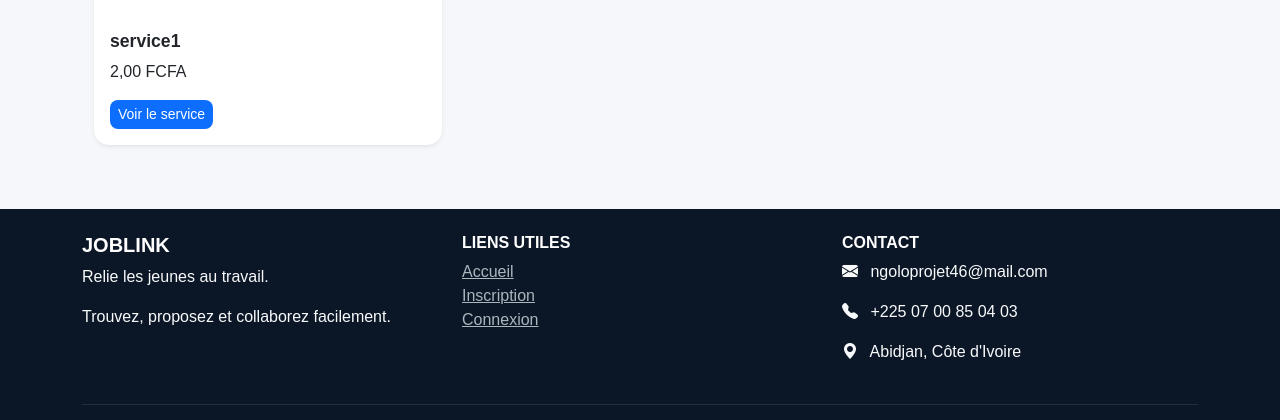
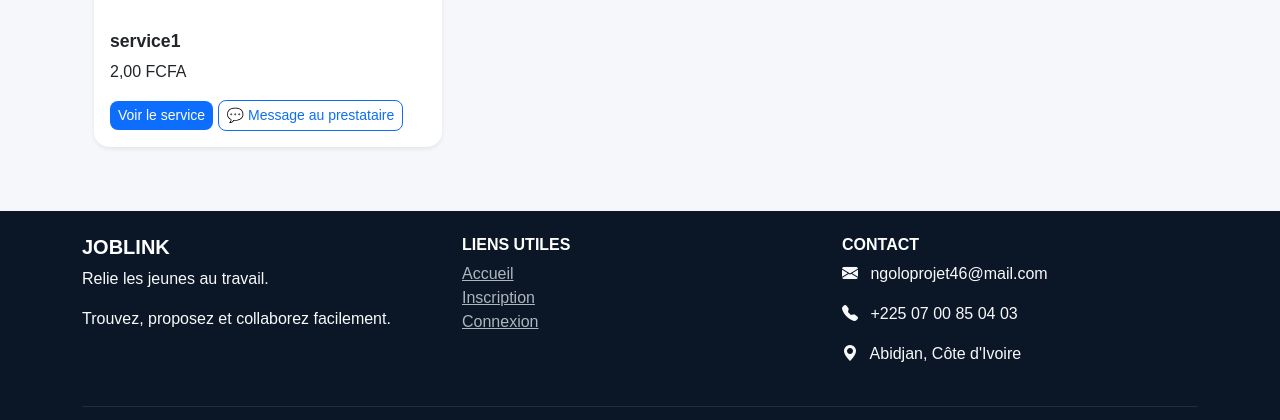
Before and after one commit to ngoloprojet46-collab/joblink, a Django app: page /boutique/1/ in a window 1280 px wide. Shown: the part 576-996 px from the top of the page. Run offline with Django 4.2, Linux system fonts and the light colour scheme; data comes from the database, SQL or seed files in the repository; both versions use the stored data as it was after the commit.

Commit message:
Ajouter les modifications avant de pousser sur Render

```diff
--- a/core/templates/core/detail_boutique.html
+++ b/core/templates/core/detail_boutique.html
@@ -28,6 +28,9 @@
             <h5 class="card-title">{{ service.titre }}</h5>
             <p class="card-text">{{ service.prix }} FCFA</p>
             <a href="{% url 'service_detail' service.id %}" class="btn btn-primary btn-sm">Voir le service</a>
+            <a href="{% url 'envoyer_message' service.id %}" class="btn btn-sm btn-outline-primary">
+                💬 Message au prestataire
+            </a>
           </div>
         </div>
       </div>
--- a/core/templates/core/home.html
+++ b/core/templates/core/home.html
@@ -218,6 +218,9 @@
                                 <a href="{% url 'service_detail' service.pk %}" class="btn btn-outline-primary btn-sm">
                                     Voir plus
                                 </a>
+                                <a href="{% url 'envoyer_message' service.id %}" class="btn btn-sm btn-outline-primary">
+                                    💬 Message au prestataire
+                                </a>
                             {% else %}
                                 <p class="text-muted fst-italic">Connectez-vous pour voir plus de détails</p>
                                 <a href="{% url 'login' %}" class="btn btn-primary btn-sm">Connexion</a>
--- a/core/templates/core/partials/service_card.html
+++ b/core/templates/core/partials/service_card.html
@@ -32,6 +32,9 @@
             <a href="{% url 'service_detail' service.pk %}" class="btn btn-outline-primary btn-sm">
                 Voir plus
             </a>
+            <a href="{% url 'envoyer_message' service.id %}" class="btn btn-sm btn-outline-primary">
+                💬 Message au prestataire
+            </a>
         </div>
 
         <div class="card-footer text-muted small">
--- a/core/templates/core/services.html
+++ b/core/templates/core/services.html
@@ -17,6 +17,7 @@
           <a href="{% url 'service_detail' service.pk %}" class="btn btn-outline-primary btn-sm mt-2">
             Voir les détails
           </a>
+
         </div>
         <div class="card-footer text-muted small">
           Publié le {{ service.date_publication|date:"d/m/Y à H:i" }}
--- a/core/templates/dashboard_prestataire.html
+++ b/core/templates/dashboard_prestataire.html
@@ -30,6 +30,9 @@
 
                         <a href="{% url 'add_service' %}" class="btn btn-primary btn-sm">
                             <i class="bi bi-plus-circle me-1"></i> Publier un service
+                        </a>
+                        <a href="{% url 'boite_messages_prestataire' %}" class="btn btn-outline-primary btn-sm">
+                            <i class="bi bi-chat-dots me-1"></i> Boîte de messages
                         </a>
                     </div>
 
--- a/core/urls.py
+++ b/core/urls.py
@@ -13,6 +13,28 @@ from .views import (
 
 
 urlpatterns = [
+
+
+
+    path('demandeur/boite-messages/', views.boite_messages_demandeur, name='boite_messages_demandeur'),
+    path(
+    'demandeur/conversation/<int:service_id>/<int:prestataire_id>/',
+    views.conversation_demandeur,
+    name='conversation_demandeur'
+),
+
+    path('message/supprimer/<int:message_id>/',
+     views.supprimer_message,
+     name='supprimer_message'),
+
+    path('prestataire/messages/', views.boite_messages_prestataire, name='boite_messages_prestataire'),
+    path('prestataire/messages/<int:message_id>/', views.conversation_prestataire, name='conversation_prestataire'),
+    path('prestataire/messages/<int:message_id>/repondre/', views.repondre_message_prestataire, name='repondre_message_prestataire'),
+    path('prestataire/messages/<int:message_id>/supprimer/', views.supprimer_message_prestataire, name='supprimer_message_prestataire'),
+
+
+    path('service/<int:service_id>/message/', views.envoyer_message, name='envoyer_message'),
+    path('message/<int:message_id>/repondre/', views.repondre_message, name='repondre_message'),
 
     path('reset-password/', views.reset_password, name='reset_password'),
 
--- a/core/views.py
+++ b/core/views.py
@@ -710,3 +710,274 @@ def reset_password(request):
             return redirect('reset_password')
 
     return render(request, 'core/reset_password.html')
+
+
+from django.shortcuts import render, redirect, get_object_or_404
+from django.contrib.auth.decorators import login_required
+from django.contrib import messages
+from .models import Service, Commande, Message, Prestataire, Demandeur, Notification
+from django.db.models import Q
+
+
+# --------------------------
+# ⿡ Envoyer un message (Demandeur → Prestataire)
+# --------------------------
+@login_required
+def envoyer_message(request, service_id):
+    service = get_object_or_404(Service, id=service_id)
+    demandeur = getattr(request.user, 'demandeur', None)
+    if not demandeur:
+        messages.error(request, "Seuls les demandeurs peuvent envoyer un message.")
+        return redirect('home')
+
+    prestataire_user = service.prestataire.user
+
+    if request.method == 'POST':
+        content = request.POST.get('content')
+        if content:
+            Message.objects.create(
+                service=service,
+                sender_user=request.user,
+                receiver_user=prestataire_user,
+                content=content
+            )
+
+            # Notification pour le prestataire
+            Notification.objects.create(
+                user=prestataire_user,
+                prestataire=service.prestataire,
+                message=f"Nouveau message de {request.user.username} concernant « {service.titre} »"
+            )
+
+            messages.success(request, "Message envoyé au prestataire ✅")
+            return redirect('service_list')
+        else:
+            messages.error(request, "Le message ne peut pas être vide.")
+
+    return render(request, 'message/envoyer_message.html', {'service': service})
+
+# --------------------------
+# ⿢ Répondre à un message (Prestataire → Demandeur)
+# --------------------------
+@login_required
+def repondre_message(request, message_id):
+    message = get_object_or_404(Message, id=message_id)
+
+    # Vérification : seul le prestataire concerné peut répondre
+    if message.receiver_user != request.user:
+        messages.error(request, "Action non autorisée.")
+        return redirect('tableau_prestataire')
+
+    prestataire = message.receiver_user.prestataire
+
+    if request.method == 'POST':
+        content = request.POST.get('content')
+        if content:
+            # Création du message de réponse
+            Message.objects.create(
+                service=message.service,
+                sender_user=request.user,
+                receiver_user=message.sender_user,
+                content=content
+            )
+
+            # Notification pour le demandeur
+            Notification.objects.create(
+                user=message.sender_user,
+                prestataire=prestataire,
+                message=f"Réponse du prestataire {request.user.username} sur « {message.service.titre} »"
+            )
+
+            messages.success(request, "Réponse envoyée ✅")
+            return redirect('tableau_prestataire')
+        else:
+            messages.error(request, "Le message ne peut pas être vide.")
+
+    # Récupérer toute la conversation entre ces deux utilisateurs pour ce service
+    conversation = Message.objects.filter(
+    Q(service=message.service) & (
+        Q(sender_user=request.user, receiver_user=message.sender_user) |
+        Q(sender_user=message.sender_user, receiver_user=request.user)
+    )
+).order_by('date_sent')
+
+    return render(request, 'message/repondre_message.html', {
+        'conversation': conversation,
+        'service': message.service,
+        'demandeur': message.sender_user
+    })
+
+
+
+@login_required
+def boite_messages_prestataire(request):
+    prestataire = getattr(request.user, 'prestataire', None)
+    if not prestataire:
+        messages.error(request, "Vous devez être prestataire pour accéder à la messagerie.")
+        return redirect('home')
+
+    messages_reçus = Message.objects.filter(
+        service__prestataire=prestataire,
+        receiver_user=request.user
+    ).order_by('-date_sent')
+
+    context = {
+        'messages_reçus': messages_reçus
+    }
+    return render(request, 'message/boite_messages_prestataire.html', context)
+
+def repondre_message_prestataire(request, message_id):
+    message = get_object_or_404(Message, id=message_id)
+
+    if message.service.prestataire.user != request.user:
+        messages.error(request, "Action non autorisée.")
+        return redirect('boite_messages_prestataire')
+
+    if request.method == 'POST':
+        content = request.POST.get('content')
+
+        if content.strip() != "":
+            Message.objects.create(
+                service=message.service,
+                sender_user=request.user,
+                receiver_user=message.sender_user,
+                content=content
+            )
+
+            Notification.objects.create(
+                user=message.sender_user,
+                prestataire=message.service.prestataire,
+                message=f"Réponse du prestataire {request.user.username} pour le service « {message.service.titre} »"
+            )
+
+            messages.success(request, "Réponse envoyée avec succès.")
+            return redirect('conversation_prestataire', message_id=message_id)
+
+    return render(request, 'message/conversation_prestataire.html', {'message': message})
+
+@login_required
+def supprimer_message_prestataire(request, message_id):
+    message = get_object_or_404(Message, id=message_id)
+
+    if message.receiver_user != request.user:
+        messages.error(request, "Action non autorisée.")
+        return redirect('boite_messages_prestataire')
+
+    message.delete()
+    messages.success(request, "Message supprimé.")
+    return redirect('boite_messages_prestataire')
+
+
+from django.db.models import Q
+
+@login_required
+def conversation_prestataire(request, message_id):
+    prestataire = getattr(request.user, 'prestataire', None)
+    if not prestataire:
+        messages.error(request, "Vous devez être prestataire pour accéder à la messagerie.")
+        return redirect('home')
+
+    message = get_object_or_404(Message, id=message_id)
+
+    # Vérifie que le prestataire est bien concerné
+    if message.service.prestataire != prestataire:
+        messages.error(request, "Accès non autorisé.")
+        return redirect('boite_messages_prestataire')
+
+    # Le demandeur = l'autre utilisateur de la conversation
+    autre_user = message.sender_user
+
+    # Fil de la conversation complète
+    conversation = Message.objects.filter(
+        service=message.service
+    ).filter(
+        (Q(sender_user=request.user) & Q(receiver_user=autre_user)) |
+        (Q(sender_user=autre_user) & Q(receiver_user=request.user))
+    ).order_by('date_sent')
+
+    context = {
+        'message': message,
+        'conversation': conversation,
+    }
+    return render(request, 'message/conversation_prestataire.html', context)
+
+
+
+@login_required
+def boite_messages_demandeur(request):
+    demandeur = getattr(request.user, 'demandeur', None)
+    if not demandeur:
+        messages.error(request, "Vous devez être un demandeur pour accéder à la messagerie.")
+        return redirect('home')
+
+    # 🔥 Liste simple des messages reçus uniquement
+    messages_reçus = Message.objects.filter(
+        receiver_user=request.user
+    ).order_by('-date_sent')
+
+    context = {
+        'messages_reçus': messages_reçus,
+    }
+    return render(request, 'message/boite_messages_demandeur.html', context)
+
+@login_required
+def supprimer_message(request, message_id):
+    message = get_object_or_404(Message, id=message_id)
+
+    # Seul l’expéditeur ou le destinataire peut supprimer
+    if request.user != message.sender_user and request.user != message.receiver_user:
+        messages.error(request, "Vous n'avez pas la permission de supprimer ce message.")
+        return redirect('home')
+
+    # Position de retour (prestataire ou demandeur)
+    if hasattr(request.user, 'prestataire'):
+        retour_url = 'boite_messages_prestataire'
+    else:
+        retour_url = 'boite_messages_demandeur'
+
+    message.delete()
+    messages.success(request, "Message supprimé avec succès.")
+    return redirect(retour_url)
+
+@login_required
+def conversation_demandeur(request, service_id, prestataire_id):
+    demandeur = getattr(request.user, 'demandeur', None)
+    if not demandeur:
+        messages.error(request, "Vous devez être demandeur pour accéder à cette conversation.")
+        return redirect('home')
+
+    service = get_object_or_404(Service, id=service_id)
+    prestataire_user = get_object_or_404(User, id=prestataire_id)
+
+    # Récupération de toute la conversation entre demandeur et prestataire
+    conversation = Message.objects.filter(
+        service=service
+    ).filter(
+        Q(sender_user=request.user, receiver_user=prestataire_user) |
+        Q(sender_user=prestataire_user, receiver_user=request.user)
+    ).order_by('date_sent')
+
+    if request.method == 'POST':
+        content = request.POST.get('content')
+        if content:
+            Message.objects.create(
+                service=service,
+                sender_user=request.user,
+                receiver_user=prestataire_user,
+                content=content
+            )
+
+            # Notification pour le prestataire
+            Notification.objects.create(
+                user=prestataire_user,
+                prestataire=service.prestataire,
+                message=f"Nouveau message de {request.user.username} sur « {service.titre} »"
+            )
+
+            return redirect('conversation_demandeur', service_id=service.id, prestataire_id=prestataire_id)
+
+    return render(request, 'message/conversation_demandeur.html', {
+        'conversation': conversation,
+        'service': service,
+        'prestataire': prestataire_user,
+    })
```
Also changed, not shown: core/models.py (+16 -0 lines), core/templates/dashboard_demandeur.html (+10 -0 lines), core/templates/message/boite_messages_demandeur.html (added, +46 -0 lines), core/templates/message/boite_messages_prestataire.html (added, +25 -0 lines), core/templates/message/conversation_demandeur.html (added, +42 -0 lines), core/templates/message/conversation_prestataire.html (added, +30 -0 lines), core/templates/message/envoyer_message.html (added, +18 -0 lines), core/templates/message/repondre_demandeur.html (added, +17 -0 lines), core/migrations/0008_message.py (added), db.sqlite3.
